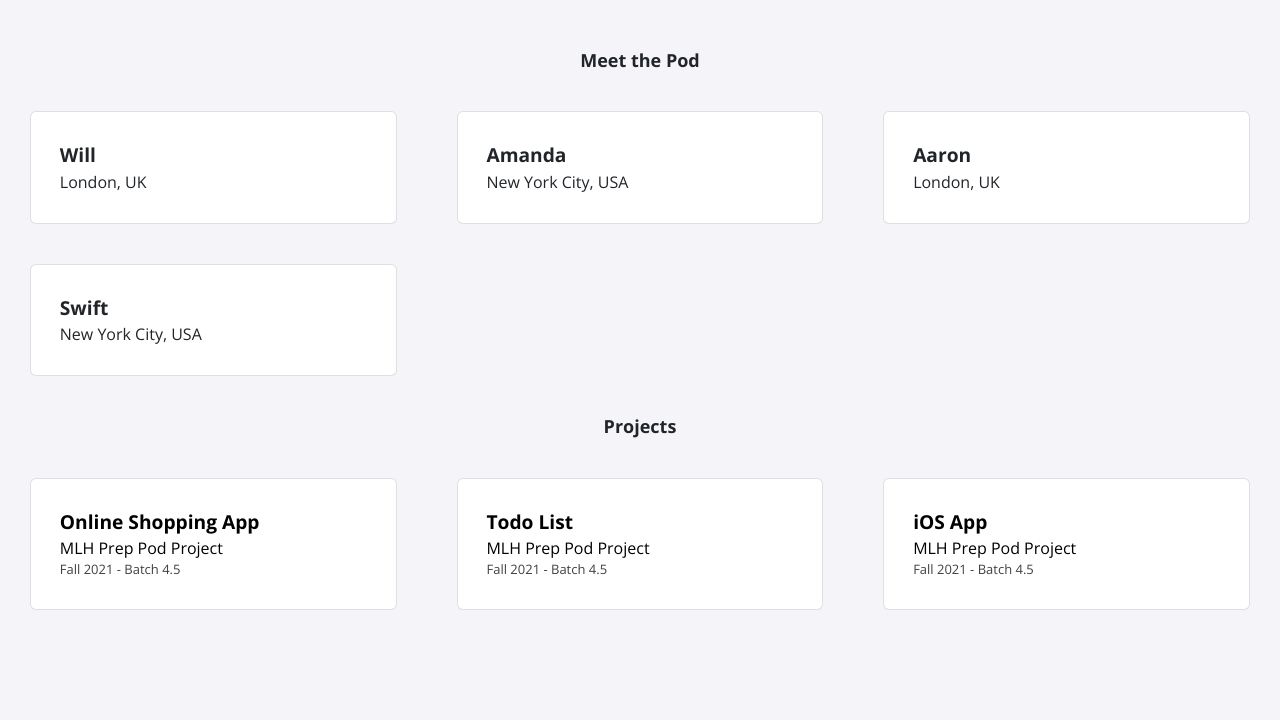
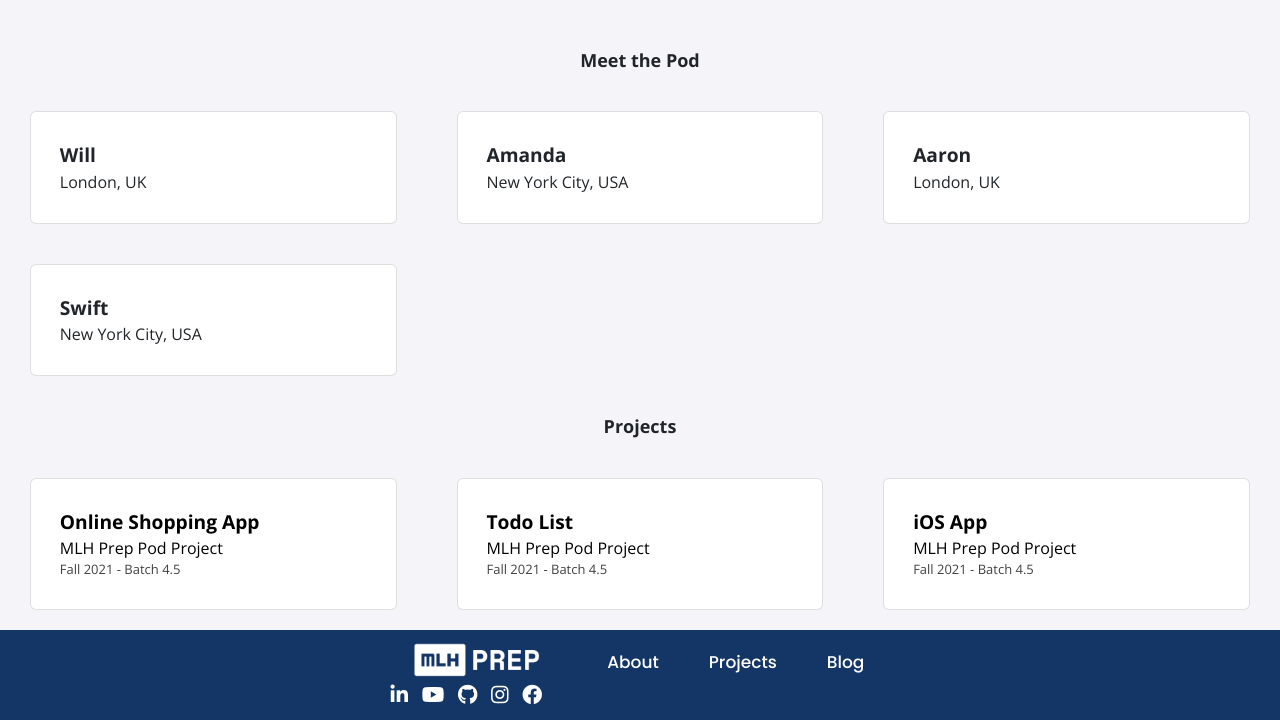
Before and after one commit to MLH-Fellowship/prep-portfolio-23.APR.PREP.1, a Jekyll site: the page built from index.html, in a window 1280 px wide and 1183 px high. Shown: the part 463-1183 px from the top of the window. Built offline with Jekyll 4.4.1, drawn with Linux system fonts in a browser that asks for light colours; nearby versions of some CDN libraries.

Commit message:
Finished footer

```diff
--- a/_includes/footer.html
+++ b/_includes/footer.html
@@ -1,32 +1,21 @@
-<head>
-    <!-- Required meta tags -->
-    <meta charset="utf-8">
-    <meta name="viewport" content="width=device-width, initial-scale=1, shrink-to-fit=no">
-    <meta property="og:title" content="Personal Portfolio">
-    <meta property="og:description"
-        content="My Personal Portfolio">
-    <meta property="og:image" content="./assets/img/social-link.jpg">
-    <meta property="og:url" content="{{ page.url }}">
+<footer class="foot">
+    <div class="foot-container">
+        <div class="mlhsocials">
+            <img src="./assets/img/mlh-prep.png" style="height:40px; width:auto; display:block; margin-left:20px; margin-right:auto;"/>
+            <div class="mlhsocialLinks">
+                <a href="https://www.linkedin.com/school/mlh-fellowship/"><i class="fab fa-linkedin-in"></i></a>
+                <a href="https://www.youtube.com/c/Majorleaguehacking"><i class="fab fa-youtube"></i></a>
+                <a href="https://github.com/MLH"><i class="fab fa-github"></i></i></a>
+                <a href="https://www.instagram.com/mlhacks/"><i class="fab fa-instagram"></i></a>
+                <a href="https://www.facebook.com/MajorLeagueHacking"><i class="fab fa-facebook"></i></a>
+            </div>
+        </div>
+        <a href="{{ /#about | relative_url }}"></a>
+        <div class="links">
+            <a href="#about">About</a>
+            <a href="#projects">Projects</a>
+            <a href="#blog">Blog</a>
+        </div>
+    </div>
 
-    <script src="https://code.jquery.com/jquery-3.3.1.slim.min.js"
-        integrity="sha384-q8i/X+965DzO0rT7abK41JStQIAqVgRVzpbzo5smXKp4YfRvH+8abtTE1Pi6jizo"
-        crossorigin="anonymous"></script>
-    <script src="https://cdnjs.cloudflare.com/ajax/libs/popper.js/1.14.6/umd/popper.min.js"
-        integrity="sha384-wHAiFfRlMFy6i5SRaxvfOCifBUQy1xHdJ/yoi7FRNXMRBu5WHdZYu1hA6ZOblgut"
-        crossorigin="anonymous"></script>
-    <script src="https://stackpath.bootstrapcdn.com/bootstrap/4.2.1/js/bootstrap.min.js"
-        integrity="sha384-B0UglyR+jN6CkvvICOB2joaf5I4l3gm9GU6Hc1og6Ls7i6U/mkkaduKaBhlAXv9k"
-        crossorigin="anonymous"></script>
-    <script src="https://jsxss.com/assets/xss.js"
-        crossorigin="anonymous"></script>
-
-    <!-- Bootstrap CSS -->
-    <link rel="stylesheet" href="https://stackpath.bootstrapcdn.com/bootstrap/4.4.1/css/bootstrap.min.css"
-        integrity="sha384-Vkoo8x4CGsO3+Hhxv8T/Q5PaXtkKtu6ug5TOeNV6gBiFeWPGFN9MuhOf23Q9Ifjh" crossorigin="anonymous">
-    <link rel="stylesheet" href="https://cdnjs.cloudflare.com/ajax/libs/font-awesome/5.12.1/css/all.min.css"
-        integrity="sha256-mmgLkCYLUQbXn0B1SRqzHar6dCnv9oZFPEC1g1cwlkk=" crossorigin="anonymous" />
-
-    <link lang='sass' rel="stylesheet" href="/assets/css/main.css">
-    <link rel='icon' href='/assets/img/favicon.ico' type='image/x-icon' />
-    <title>{{ site.title }}</title>
-</head>
+</footer>
--- a/_includes/header.html
+++ b/_includes/header.html
@@ -17,8 +17,10 @@
     <script src="https://stackpath.bootstrapcdn.com/bootstrap/4.2.1/js/bootstrap.min.js"
         integrity="sha384-B0UglyR+jN6CkvvICOB2joaf5I4l3gm9GU6Hc1og6Ls7i6U/mkkaduKaBhlAXv9k"
         crossorigin="anonymous"></script>
-    <script src="https://jsxss.com/assets/xss.js"
-        crossorigin="anonymous"></script>
+    <script src="https://jsxss.com/assets/xss.js"crossorigin="anonymous"></script>
+
+    <!-- Font Awesome Script for Social Media icons-->
+    <script src="https://kit.fontawesome.com/66aa7c98b3.js" crossorigin="anonymous"></script>
 
     <!-- Bootstrap CSS -->
     <link rel="stylesheet" href="https://stackpath.bootstrapcdn.com/bootstrap/4.4.1/css/bootstrap.min.css"
--- a/_sass/all.scss
+++ b/_sass/all.scss
@@ -3,6 +3,7 @@
 @import 'navbar';
 @import 'profile';
 @import 'page';
+@import 'footer';
 
 .card-container {
     display: grid;
@@ -33,6 +34,7 @@ body {
     background-color: #f5f5f9;
     margin-bottom: 50px;
 }
+
 h2 {
     margin-bottom: 20px;
     margin-top: 20px;
--- /dev/null
+++ b/_sass/footer.scss
@@ -0,0 +1,52 @@
+.foot {
+  background-color: #133667;
+  position:absolute;
+  width:100%;
+}
+
+.foot-container,
+.links {
+  display:flex;
+  justify-content:center;
+}
+
+.foot-container{
+  margin-top:10px;
+  margin-bottom:10px;
+}
+
+.links {
+  font-family: "Poppins", serif;
+  font-weight: 700 !important;
+  margin-top:10px;
+  padding-left:40px;
+}
+
+.links a {
+    color: #fff;
+    margin-inline: 25px;
+    font-size: 17px;
+    font-weight: 500;
+    transition: all 0.3s ease;
+}
+
+.links a:hover {
+  transform: scale(1.2);
+  color: #fff;
+  text-decoration: none;
+}
+
+.mlhsocialLinks{
+  display: flex;
+  justify-content: space-between;;
+}
+
+.mlhsocialLinks a{
+  color: #fff;
+  font-size:20px;
+}
+
+.mlhsocialLinks a:hover {
+  transform: translate(0, -20%);
+  transition: all 0.3s ease;
+}
--- a/index.html
+++ b/index.html
@@ -12,6 +12,8 @@
     {% include description.html %}
 
     {% include projects.html %}
+
+    {% include footer.html %}
 </body>
-{% include footer.html %}
+
 </html>
```
